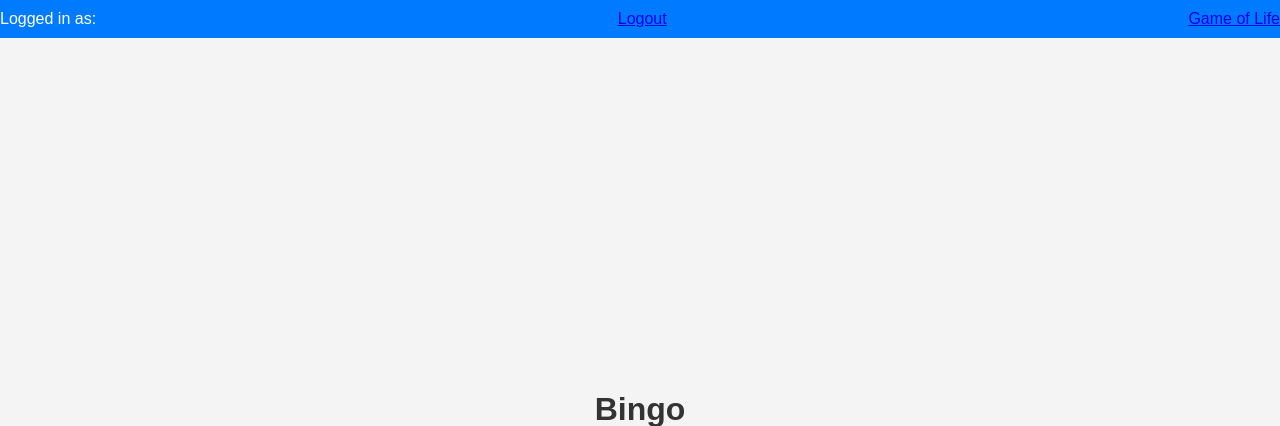
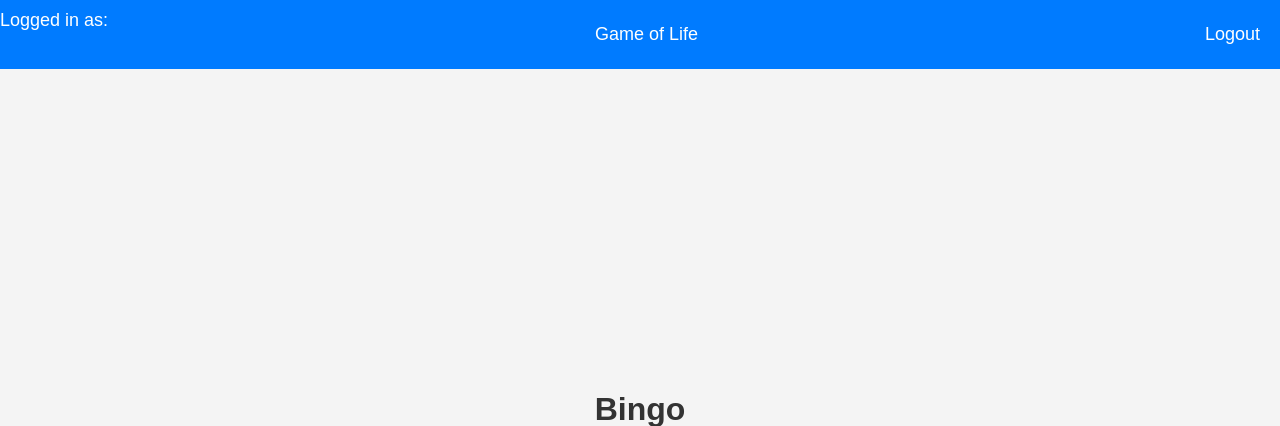
Before and after one commit to SamuraJey/oauth_py, a Flask app: page / in a window 1280 px wide. Shown: the top 426 px of the page. Run offline with Flask 3, Linux system fonts and the light colour scheme; the visitor is signed in with stand-in values (Sample User, id 1).

Commit message:
unused decorator added upd of docker and git ignore, update of CSS and navbar at index.html

```diff
--- a/app.py
+++ b/app.py
@@ -3,6 +3,7 @@
 from flask import Flask, render_template, request, jsonify, redirect, url_for, session
 from authlib.integrations.flask_client import OAuth
 import os
+from functools import wraps
 from dotenv import load_dotenv
 
 dotenv_path = os.path.join(os.path.dirname(__file__), '.env')
@@ -42,6 +43,16 @@
     redirect_uri=os.environ.get('REDIRECT_URI'),
     client_kwargs={'scope': 'email'}
 )
+
+
+def login_required(f):
+    @wraps(f)
+    def decorated_function(*args, **kwargs):
+        if 'user' not in session:
+            app.logger.info('User not in session, redirecting to login')
+            return redirect(url_for('login'))
+        return f(*args, **kwargs)
+    return decorated_function
 
 
 @app.route('/')
@@ -116,9 +127,11 @@
     app.logger.info('Word marked: %s', word)
     return jsonify({'success': True})
 
+
 @app.route('/life')
 def life():
     return render_template('life.html')
 
+
 if __name__ == '__main__':
     app.run(debug=os.environ.get('DEBUG', False), port=PORT, host='0.0.0.0')
--- a/static/style.css
+++ b/static/style.css
@@ -19,6 +19,24 @@
     padding: 10px;
     position: fixed;
     top: 0;
+}
+
+.navbar span {
+    color: white;
+    font-size: 18px;
+}
+
+.navbar a {
+    color: white;
+    text-align: center;
+    padding: 14px 20px;
+    text-decoration: none;
+    font-size: 18px;
+}
+
+.navbar a:hover {
+    background-color: #ddd;
+    color: black;
 }
 
 h1 {
--- a/templates/index.html
+++ b/templates/index.html
@@ -9,8 +9,8 @@
 <body>
     <div class="navbar">
         <span>Logged in as: {{ user['first_name'] }} {{ user['last_name'] }}</span>
+        <a href="{{ url_for('life') }}">Game of Life</a>
         <a href="{{ url_for('logout') }}">Logout</a>
-        <a href="{{ url_for('life') }}">Game of Life</a>
     </div>
     <h1>Bingo</h1>
     <form method="POST" action="{{ url_for('bingo') }}">
```
Also changed, not shown: 2 other files.
